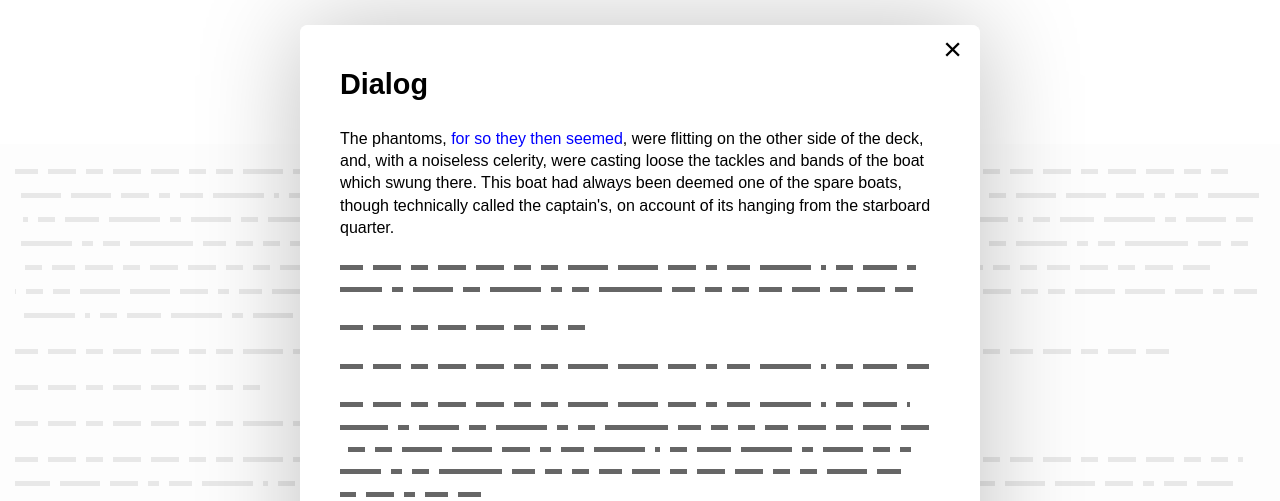
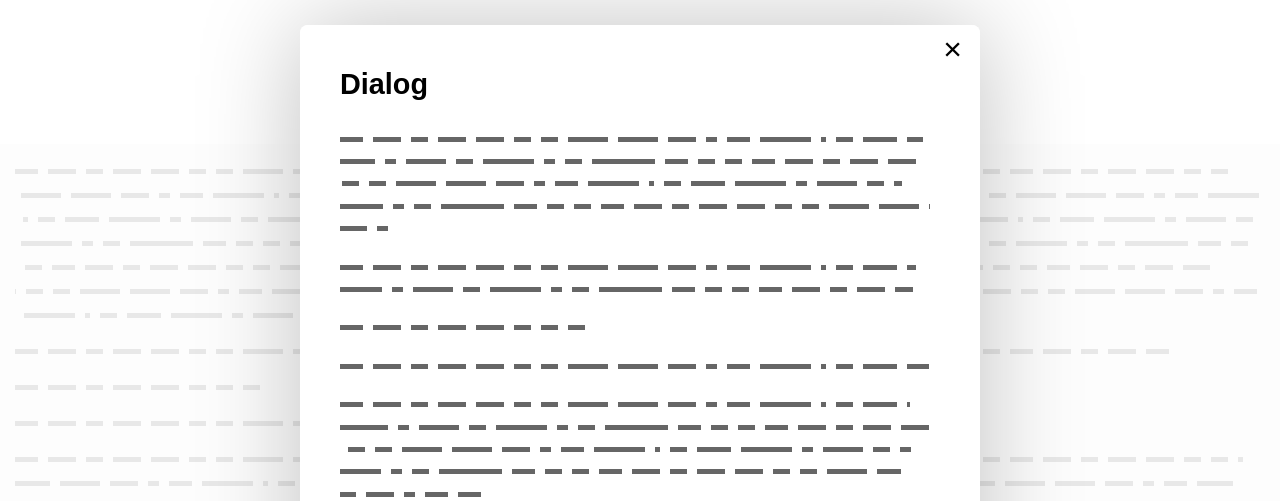
Before and after one commit to fromtheoutfit/starter, a PHP site: page /_demos/dialog-demo.php in a window 1280 px wide. Shown: the top 501 px of the page. Run offline with PHP 8.4, Linux system fonts and the light colour scheme.

Commit message:
Ensure dialog demo is all Lorem Dashum.

```diff
--- a/public/_demos/dialog-demo.php
+++ b/public/_demos/dialog-demo.php
@@ -55,7 +55,7 @@
         <div class="dialog__content">
           <div class="copy-block">
             <h3><strong>Dialog</strong></h3>
-            <p>The phantoms, <a href="#">for so they then seemed</a>, were flitting on the other side of the deck, and, with a noiseless celerity, were casting loose the tackles and bands of the boat which swung there. This boat had always been deemed one of the spare boats, though technically called the captain's, on account of its hanging from the starboard quarter.</span></p>
+            <p><span class="lorem-dashum">The phantoms, <a href="#">for so they then seemed</a>, were flitting on the other side of the deck, and, with a noiseless celerity, were casting loose the tackles and bands of the boat which swung there. This boat had always been deemed one of the spare boats, though technically called the captain's, on account of its hanging from the starboard quarter.</span></p>
             <p><span class="lorem-dashum">While yet the wondering ship's company were gazing upon these strangers, Ahab cried out to the white-turbaned old man at their head, "All ready there, Fedallah?"</span></p>
             <p><span class="lorem-dashum">"Ready," was the half-hissed reply.</span></p>
             <p><span class="lorem-dashum">"Lower away then; d'ye hear?" shouting across the deck. "Lower away there, I say."</span></p>
```
